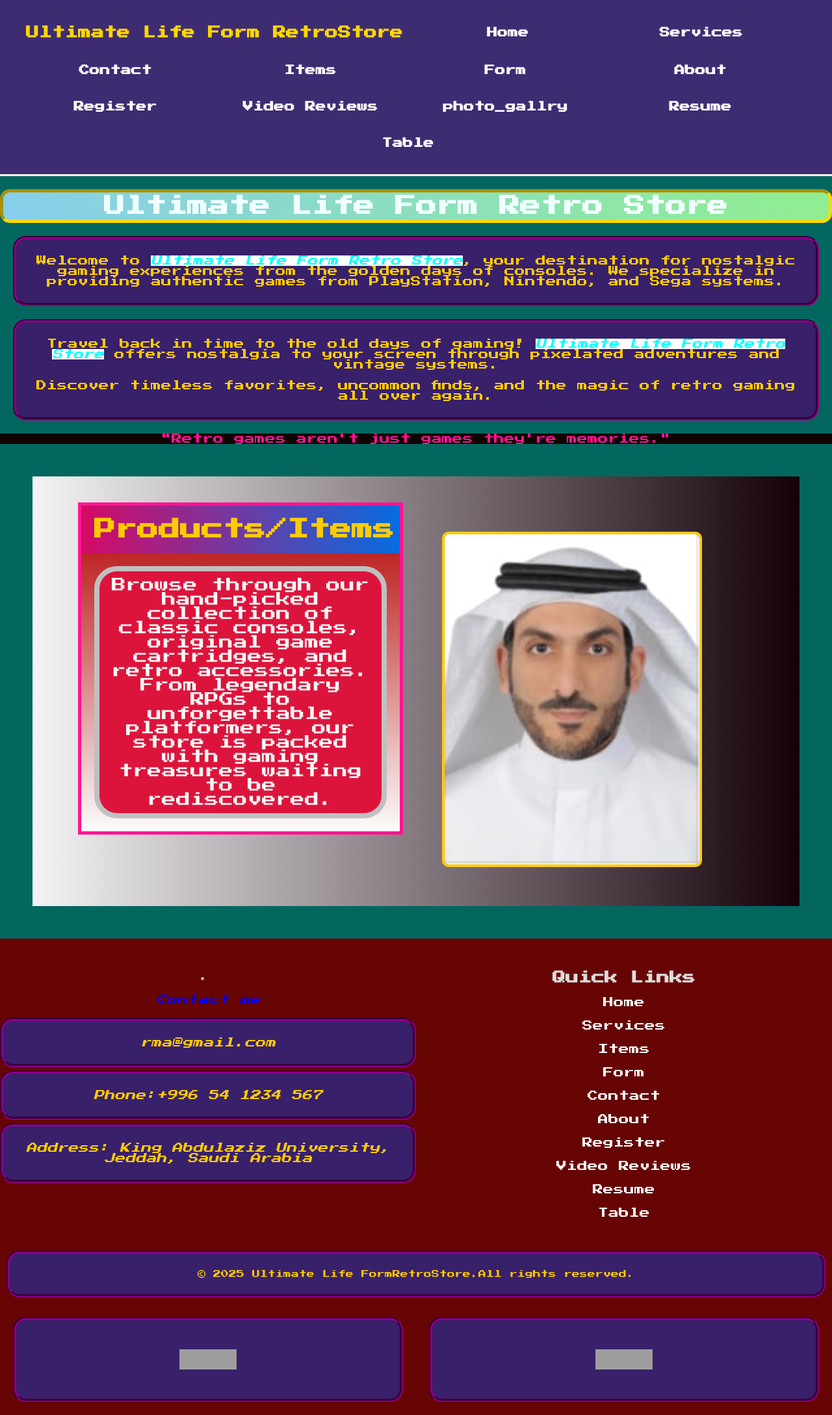
After one commit to Samba-hub/web_project, a PHP site: page /index.html in a window 1280 px wide. The commit adds this page. Shown: the whole page at 65% size. Run offline with PHP 8.4, Linux system fonts and the light colour scheme; grey boxes are pictures that could not be loaded.

Commit message:
changed index page extension to html

```diff
--- a/includes/footer.php
+++ b/includes/footer.php
@@ -13,7 +13,7 @@
             <div class="footer-content-quick">
                 <h3>Quick Links</h3>
                 <ul class="list">
-                    <li><a href="/final_project/index.php">Home</a></li>
+                    <li><a href="/final_project/index.html">Home</a></li>
                     <li><a href="/final_project/pages/Services.php">Services</a></li>
                     <li><a href="/final_project/pages/Items.php">Items</a></li>
                     <li><a href="/final_project/pages/form.php">Form</a></li>
--- a/includes/navbar.php
+++ b/includes/navbar.php
@@ -2,7 +2,7 @@
 
         <div class="logo"><a href="/final_project/index.php">Ultimate Life Form RetroStore</a></div>
 
-            <a href="/final_project/index.php">Home</a>
+            <a href="/final_project/index.html">Home</a>
             <a href="/final_project/pages/Services.php">Services</a>
             <a href="/final_project/pages/Contact.php">Contact</a>
             <a href="/final_project/pages/Items.php">Items</a>
--- /dev/null
+++ b/index.html
@@ -0,0 +1,144 @@
+<!--
+  Name: Ultimate Life Form
+  ID: 2002-02-22
+  Date: ????-??-??
+-->
+
+<!-- HTML5 doctype declaration -->
+<!DOCTYPE html>
+<html lang="en">
+
+<head>
+    <!-- Head section includes metadata, title, and stylesheet links -->
+    <meta charset="UTF-8">
+    <meta name="author" content="Ultimate Life Form">
+    <meta name="viewport" content="width=device-width, initial-scale=1.0">
+    <title>Ultimate Life Form Retro Store</title>
+    <link rel="stylesheet" href="css/style.css">
+    <link href="https://fonts.googleapis.com/css2?family=Press+Start+2P&display=swap" rel="stylesheet">
+</head>
+
+<body>
+    <!-- Navigation Bar -->
+    <nav class="navbar">
+
+        <div class="logo"><a href="/final_project/index.php">Ultimate Life Form RetroStore</a></div>
+
+            <a href="/final_project/index.html">Home</a>
+            <a href="/final_project/pages/Services.php">Services</a>
+            <a href="/final_project/pages/Contact.php">Contact</a>
+            <a href="/final_project/pages/Items.php">Items</a>
+            <a href="/final_project/pages/form.php">Form</a>
+            <a href="/final_project/pages/About.php">About</a>
+            <a href="/final_project/pages/register.php">Register</a>
+            <a href="/final_project/pages/video_reviews.php">Video Reviews</a>
+            <a href ="/final_project/pages/photo_gallry.php">photo_gallry</a>
+            <a href ="/final_project/pages/resume.php">Resume</a>
+            <a href ="/final_project/pages/table.php">Table</a>
+
+
+</nav>
+
+    <!-- Page Heading -->
+    <h1>Ultimate Life Form Retro Store</h1>
+
+    <!-- Introduction Section -->
+    <div class="Homediv">
+
+        <p>Welcome to <cite>Ultimate Life Form Retro Store</cite>, your destination for nostalgic gaming experiences from the golden
+            days of consoles.
+            We specialize in providing authentic games from PlayStation, Nintendo, and Sega systems.</p>
+
+
+        <p>Travel back in time to the old days of gaming! <cite>Ultimate Life Form Retro Store</cite> offers nostalgia to your screen
+            through pixelated adventures and vintage systems.
+            <br>
+            <br>
+            Discover timeless favorites, uncommon finds, and the magic of retro gaming all over again.
+        </p>
+
+
+
+
+        <!-- Blockquote -->
+        <blockquote cite="https://retro-gaming-world.com">
+            "Retro games aren't just games they're memories."
+        </blockquote>
+    </div>
+
+    <!-- Featured Products Section -->
+    <div class="producets-section">
+        <div id="box1">
+            <h2>Products/Items</h2>
+            <p>Browse through our hand-picked collection of classic consoles, original game cartridges, and retro
+                accessories.
+                From legendary RPGs to unforgettable platformers, our store is packed with gaming treasures waiting to
+                be rediscovered.
+            </p>
+        </div>
+        <!-- Image -->
+        <a href="pages/Items.php" target="_self" title="Click here to go to the Products/Itmes page">
+            <img src="images/GOAT.jpeg" width="400px">
+        </a>
+    </div>
+
+
+    <!-- footer -->
+   <footer>
+        <div class="container">
+            <!-- Contact Info -->
+            <div class="footer-content">
+                <address>
+                <li><a href="Contact.php">Contact me</a></li>
+                <p>rma@gmail.com</p>
+                <p>Phone:+996 54 1234 567</p>
+                <p>Address: King Abdulaziz University, Jeddah, Saudi Arabia</p>
+                </address>
+            </div>
+            <!-- Quick Links -->
+            <div class="footer-content-quick">
+                <h3>Quick Links</h3>
+                <ul class="list">
+                    <li><a href="/final_project/index.html">Home</a></li>
+                    <li><a href="/final_project/pages/Services.php">Services</a></li>
+                    <li><a href="/final_project/pages/Items.php">Items</a></li>
+                    <li><a href="/final_project/pages/form.php">Form</a></li>
+                    <li><a href="/final_project/pages/Contact.php">Contact</a></li>
+                    <li><a href="/final_project/pages/About.php">About</a></li>
+                    <li><a href="/final_project/pages/register.php">Register</a></li>
+                    <li><a href="/final_project/pages/video_reviews.php">Video Reviews</a></li>
+                    <li><a href="/final_project/pages/resume.php">Resume</a></li>
+                    <li><a href ="/final_project/pages/table.php">Table</a></li>
+                </ul>
+            </div>
+
+
+
+        <!-- Copyright -->
+        <div class="bottom-bar">
+            <p>&copy; 2025 Ultimate Life FormRetroStore.All rights reserved.</p>
+        </div>
+
+<!--CSS Validation-->
+<p>
+    <a href="https://jigsaw.w3.org/css-validator/check/referer">
+        <img style="border:0;width:88px;height:31px"
+            src="https://jigsaw.w3.org/css-validator/images/vcss"
+            alt="Valid CSS!" />
+    </a>
+</p>
+
+<p>
+    <a href="https://jigsaw.w3.org/css-validator/check/referer">
+        <img style="border:0;width:88px;height:31px"
+            src="https://jigsaw.w3.org/css-validator/images/vcss-blue"
+            alt="Valid CSS!" />
+    </a>
+</p>
+
+</div>
+    </footer>
+
+</body>
+
+</html>
```
Also changed, not shown: index.php (deleted, +0 -71 lines).
